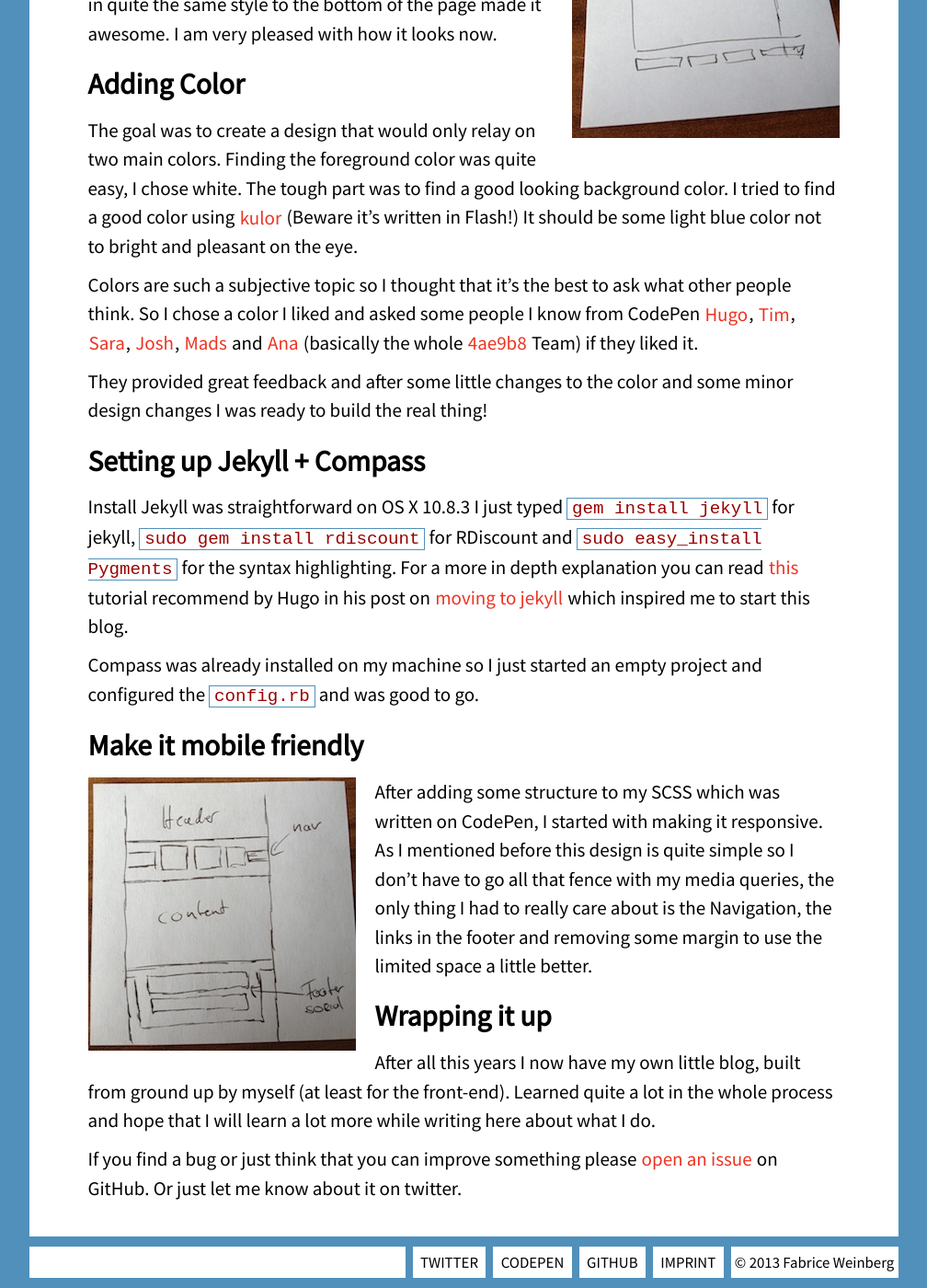
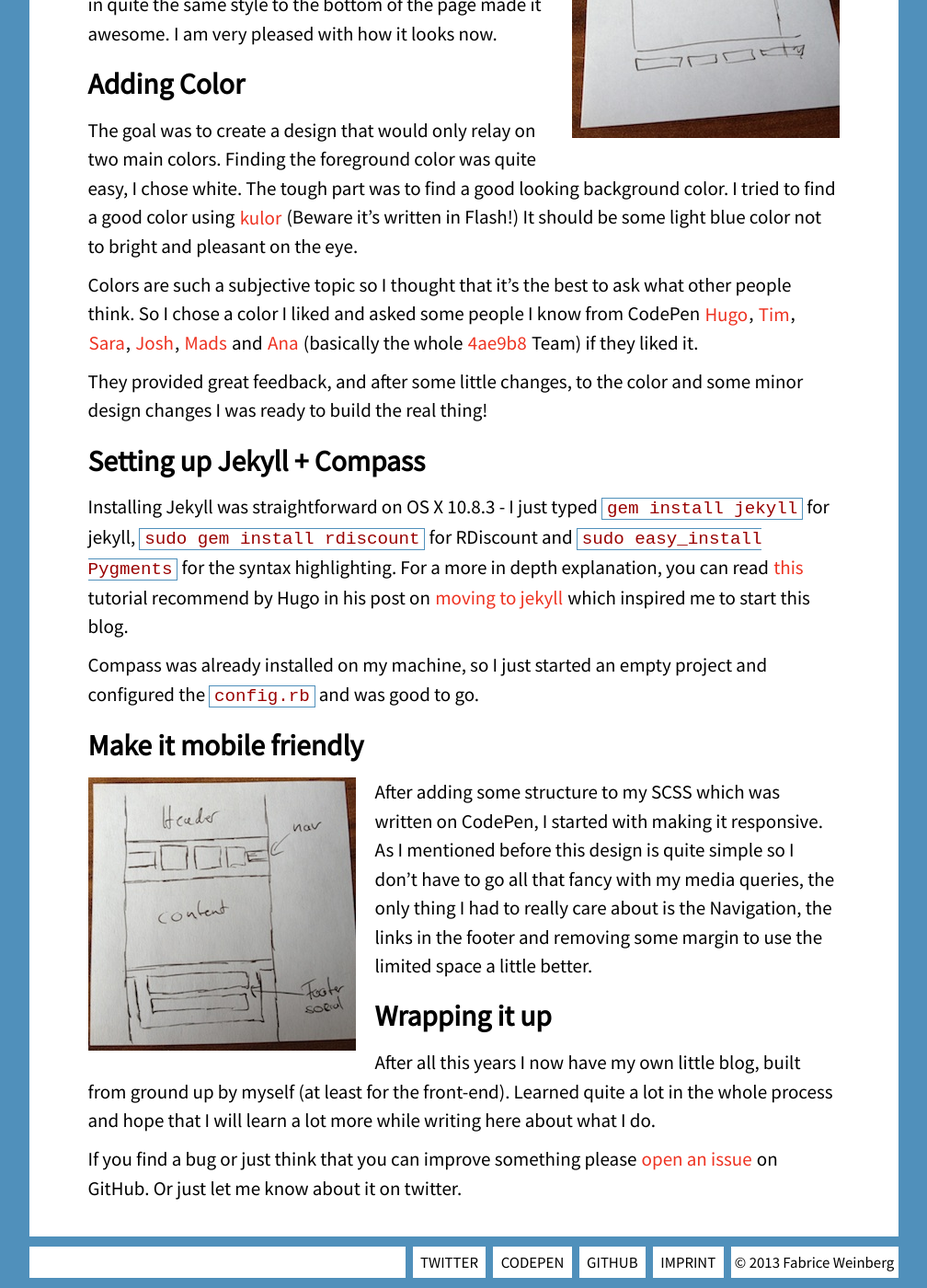
Before and after one commit to FWeinb/fweinb.github.com, a Jekyll site: the page built from _posts/2013-03-23-Creating-this-Blog.md, in a window 1280 px wide and 1400 px high, scrolled down 1919 px. Shown: the whole window at 92% size, without its empty margins (136-1144 px from the left). Built offline with Jekyll 4.4.1, drawn with Linux system fonts in a browser that asks for light colours; Markdown is read by kramdown in place of the engine named in the settings.

Commit message:
Fix even more spelling thanks @thebabydino

```diff
--- a/_posts/2013-03-23-Creating-this-Blog.md
+++ b/_posts/2013-03-23-Creating-this-Blog.md
@@ -49,19 +49,19 @@ The goal was to create a design that would only relay on two main colors. Findin
 Colors are such a subjective topic so I thought that it's the best to ask what other people think.
 So I chose a color I liked and asked some people I know from CodePen [Hugo](https://twitter.com/HugoGiraudel), [Tim](https://twitter.com/TimPietrusky), [Sara](https://twitter.com/SaraSoueidan), [Josh](https://twitter.com/_joshnh), [Mads](https://twitter.com/Mobilpadde) and [Ana](https://twitter.com/thebabydino) (basically the whole [4ae9b8](http://4ae9b8.com/) Team) if they liked it.
 
-They provided great feedback and after some little changes to the color and some minor design changes I was ready to build the real thing!
+They provided great feedback, and after some little changes, to the color and some minor design changes I was ready to build the real thing!
 
 ## Setting up Jekyll + Compass
 
-Install Jekyll was straightforward on OS X 10.8.3 I just typed `gem install jekyll` for jekyll, `sudo gem install rdiscount` for RDiscount and `sudo easy_install Pygments` for the syntax highlighting. For a more in depth explanation you can read [this](http://www.andrewmunsell.com/tutorials/jekyll-by-example/) tutorial recommend by Hugo in his post on [moving to jekyll](http://hugogiraudel.com/2013/02/21/jekyll/) which inspired me to start this blog.
+Installing Jekyll was straightforward on OS X 10.8.3 - I just typed `gem install jekyll` for jekyll, `sudo gem install rdiscount` for RDiscount and `sudo easy_install Pygments` for the syntax highlighting. For a more in depth explanation, you can read [this](http://www.andrewmunsell.com/tutorials/jekyll-by-example/) tutorial recommend by Hugo in his post on [moving to jekyll](http://hugogiraudel.com/2013/02/21/jekyll/) which inspired me to start this blog.
 
-Compass was already installed on my machine so I just started an empty project and configured the `config.rb` and was good to go.
+Compass was already installed on my machine, so I just started an empty project and configured the `config.rb` and was good to go.
 
 ## Make it mobile friendly
 
 <img src="/images/blog-creating/mobile-drawing.jpg" class="image-left" />
 
-After adding some structure to my SCSS which was written on CodePen, I started with making it responsive. As I mentioned before this design is quite simple so I don't have to go all that fence with my media queries, the only thing I had to really care about is the Navigation, the links in the footer and removing some margin to use the limited space a little better.
+After adding some structure to my SCSS which was written on CodePen, I started with making it responsive. As I mentioned before this design is quite simple so I don't have to go all that fancy with my media queries, the only thing I had to really care about is the Navigation, the links in the footer and removing some margin to use the limited space a little better.
 
 ## Wrapping it up
 
```
